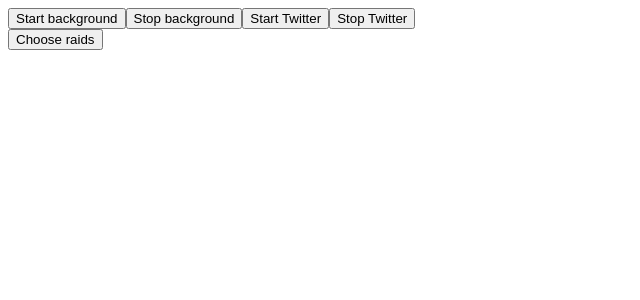
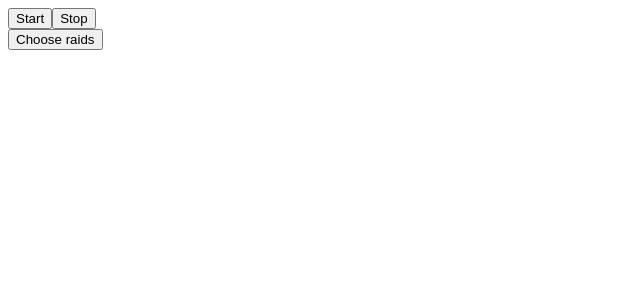
Before and after one commit to btruhand/GBF-Raiding-Extension, a React app: page / in a window 1280 px wide. Shown: the top 300 px of the page, without its empty margins (0-640 px from the left). Built offline with nearby package versions, Linux system fonts and the light colour scheme.

Commit message:
simplify starting twitter

```diff
--- a/src/App.tsx
+++ b/src/App.tsx
@@ -71,18 +71,22 @@
         console.error('unable to connect to receiving end')
       } else {
         console.log('successfully connected to port', port)
-        portRef.current.port = port
+        port.onMessage.addListener((e: ExtensionEvent<BattleInfo>) => {
+          setFoundRaids(prevFoundRaids => {
+            const limit = 25; // TODO make this configurable
+            if (!prevFoundRaids.some(r => r.battleId === e.payload!.battleId)) {
+              return [e.payload!, ...prevFoundRaids.slice(0, limit - 1)]
+            }
+            return prevFoundRaids;
+          })
+        })
+        portRef.current.port = port;
+        listenerAddedRef.current = true;
       }
     } else console.log("port has already been created", portRef.current.port)
   }
-  const stopBackground = () => {
-    if (portRef.current.port) {
-      console.log(`disconnecting port ${portRef.current.port.name}`)
-      portRef.current.port.disconnect()
-      portRef.current = { port: null }
-    } else console.log("no port currently")
-  }
-  const startTwitter = async () => {
+  const start = async () => {
+    startBackground();
     if (portRef.current.port) {
       const credentials = await getCredentials()
       console.log(`current credentials: ${credentials}`)
@@ -91,22 +95,10 @@
       } else {
         console.log('posting twitter request')
         portRef.current.port.postMessage(createEvent('twitter', credentials))
-        if (!listenerAddedRef.current) {
-          portRef.current.port.onMessage.addListener((e: ExtensionEvent<BattleInfo>) => {
-            setFoundRaids(prevFoundRaids => {
-              const limit = 25; // TODO make this configurable
-              if (!prevFoundRaids.some(r => r.battleId === e.payload!.battleId)) {
-                return [e.payload!, ...prevFoundRaids.slice(0, limit - 1)]
-              }
-              return prevFoundRaids;
-            })
-          })
-          listenerAddedRef.current = true;
-        }
       }
     } else console.log("no port currently")
   }
-  const stopTwitter = async () => {
+  const stop = async () => {
     if (portRef.current.port) {
       portRef.current.port.postMessage(createEvent('twitter-stop'))
     } else console.log("no port currently")
@@ -114,10 +106,8 @@
 
   return (
     <div className="App">
-      <button onClick={startBackground}>Start background</button>
-      <button onClick={stopBackground}>Stop background</button>
-      <button onClick={startTwitter}>Start Twitter</button>
-      <button onClick={stopTwitter}>Stop Twitter</button>
+      <button onClick={start}>Start</button>
+      <button onClick={stop}>Stop</button>
       <Modal modalButtonText='Choose raids' modalTitle='Raids' closeAction={(cb) => {
         cb()
         if (portRef.current.port) {
```
